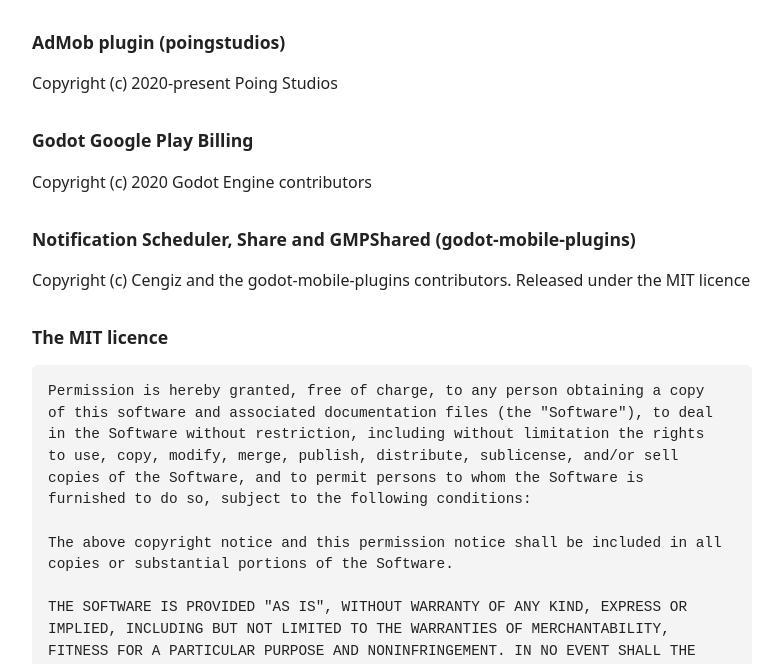
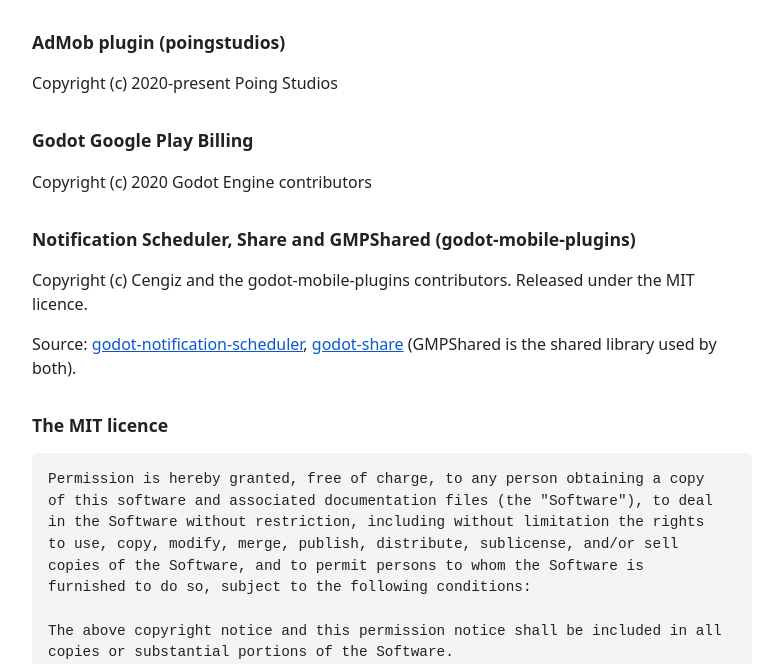
Before and after one commit to youonlygetoneshot/looper_policy, a plain HTML site: page licences.html in a window 1280 px wide. Shown: the part 135-799 px from the top of the page, without its empty margins (248-1029 px from the left). Drawn offline with Linux system fonts and the light colour scheme.

Commit message:
Update licences.html

```diff
--- a/licences.html
+++ b/licences.html
@@ -5,9 +5,14 @@
 <meta name="viewport" content="width=device-width, initial-scale=1">
 <title>Looper's Escape: Daily - Third-party licences</title>
 <style>
-  body { font-family: system-ui, sans-serif; max-width: 720px; margin: 2rem auto; padding: 0 1rem; line-height: 1.5; color: #222; }
+  :root { color-scheme: light dark; --bg: #ffffff; --text: #222222; --box: #f4f4f4; --link: #0b57d0; }
+  @media (prefers-color-scheme: dark) {
+    :root { --bg: #0d0b1f; --text: #d9dcf0; --box: #181530; --link: #6ad8ff; }
+  }
+  body { background: var(--bg); color: var(--text); font-family: system-ui, sans-serif; max-width: 720px; margin: 2rem auto; padding: 0 1rem; line-height: 1.5; }
   h1 { font-size: 1.5rem; } h2 { font-size: 1.1rem; margin-top: 2rem; }
-  pre { white-space: pre-wrap; background: #f4f4f4; padding: 1rem; border-radius: 6px; font-size: 0.9rem; }
+  a { color: var(--link); }
+  pre { white-space: pre-wrap; background: var(--box); padding: 1rem; border-radius: 6px; font-size: 0.9rem; }
 </style>
 </head>
 <body>
@@ -21,7 +26,9 @@
 <p>Copyright (c) 2020 Godot Engine contributors</p>
 
 <h2>Notification Scheduler, Share and GMPShared (godot-mobile-plugins)</h2>
-<p>Copyright (c) Cengiz and the godot-mobile-plugins contributors. Released under the MIT licence </p>
+<p>Copyright (c) Cengiz and the godot-mobile-plugins contributors. Released under the MIT licence.</p>
+<p>Source: <a href="https://github.com/godot-mobile-plugins/godot-notification-scheduler">godot-notification-scheduler</a>,
+<a href="https://github.com/godot-mobile-plugins/godot-share">godot-share</a> (GMPShared is the shared library used by both).</p>
 
 <h2>The MIT licence</h2>
 <pre>Permission is hereby granted, free of charge, to any person obtaining a copy
```
